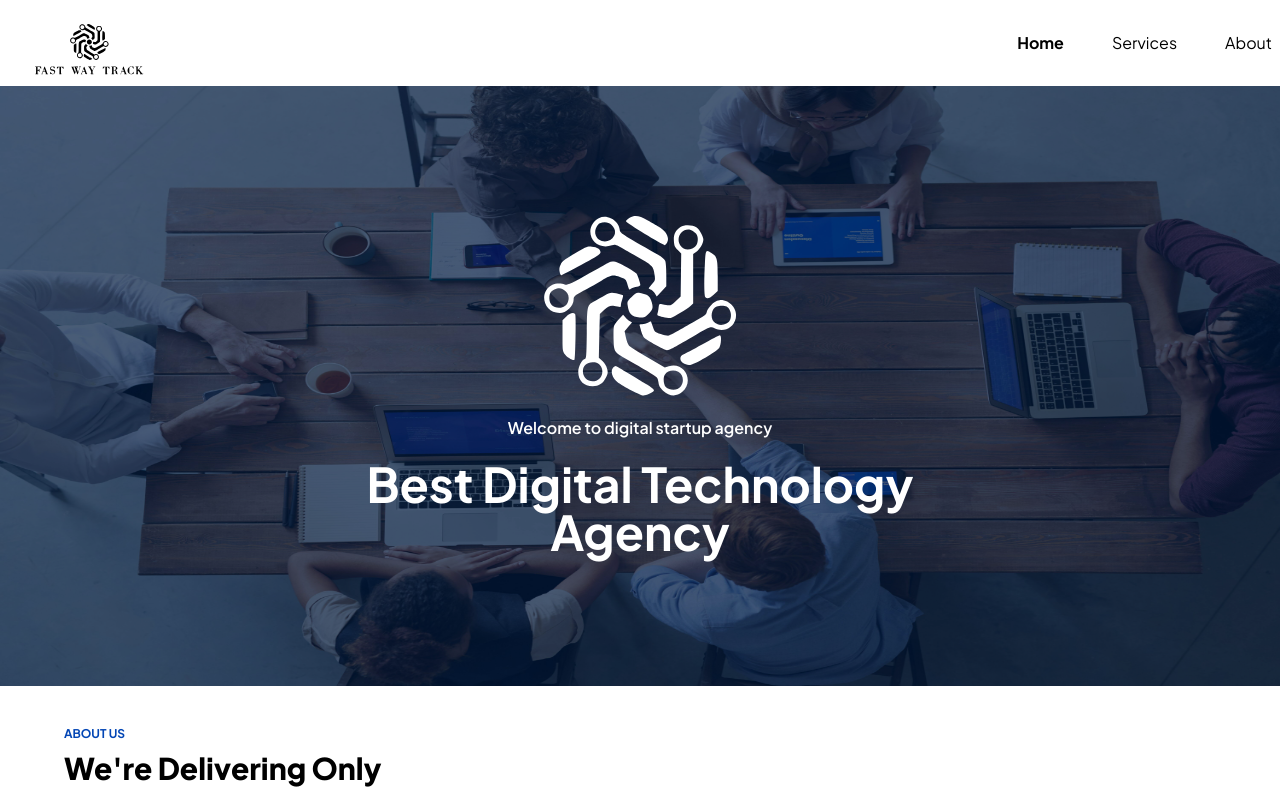
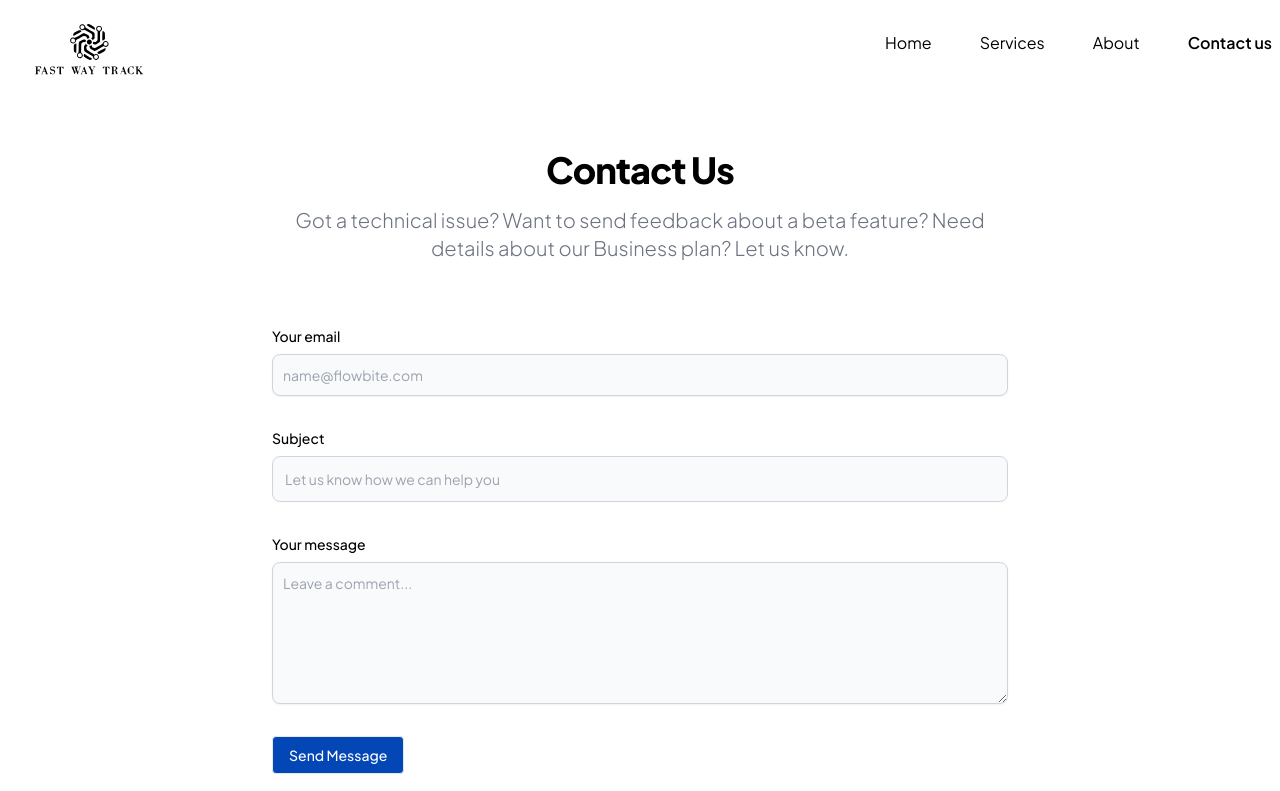
Before and after one commit to MuaviyaImran/FastWayTrack, a Vue app: page /contact in a window 1280 px wide. Before the commit this address led to /. Shown: the top 791 px of the page. Built offline with nearby package versions, Linux system fonts and the light colour scheme.

Commit message:
Added Contact form UI

```diff
--- a/src/components/BaseNavbar.vue
+++ b/src/components/BaseNavbar.vue
@@ -29,7 +29,7 @@ const route = useRoute()
   </div>
   <div class="flex items-center justify-between px-5 py-2 lg:hidden">
     <img src="/favicon.svg" alt="App Logo" class="h-[40px] w-[40px]" loading="lazy" />
-    <div class="flex gap-12 text-xs">
+    <div class="flex gap-4 text-xs md:gap-8 lg:gap-12">
       <router-link :class="{ 'font-bold': route.name == 'home' }" to="/">Home</router-link>
       <router-link :class="{ 'font-semibold': route.name == 'services' }" to="/services">
         Services</router-link
@@ -37,11 +37,14 @@ const route = useRoute()
       <router-link :class="{ 'font-semibold': route.name == 'about' }" to="/about">
         About</router-link
       >
+      <router-link :class="{ 'font-semibold': route.name == 'contact' }" to="/contact">
+        Contact us</router-link
+      >
     </div>
   </div>
   <div class="mx-auto hidden max-w-7xl items-center justify-between p-2 lg:flex">
     <router-link to="/"><IconLogo :height="'70'" width="'150'" /></router-link>
-    <div class="flex gap-12">
+    <div class="flex gap-4 md:gap-8 lg:gap-12">
       <router-link :class="{ 'font-bold': route.name == 'home' }" to="/">Home</router-link>
       <router-link :class="{ 'font-semibold': route.name == 'services' }" to="/services">
         Services</router-link
@@ -49,6 +52,9 @@ const route = useRoute()
       <router-link :class="{ 'font-semibold': route.name == 'about' }" to="/about">
         About</router-link
       >
+      <router-link :class="{ 'font-semibold': route.name == 'contact' }" to="/contact">
+        Contact us</router-link
+      >
     </div>
   </div>
 </template>
--- a/src/router/index.ts
+++ b/src/router/index.ts
@@ -2,6 +2,7 @@ import { createRouter, createWebHistory } from 'vue-router'
 import HomeView from '@/views/HomeView.vue'
 import AboutView from '@/views/AboutView.vue'
 import ServicesView from '@/views/ServicesView.vue'
+import ContactUsView from '@/views/ContactUsView.vue'
 
 const router = createRouter({
   history: createWebHistory(),
@@ -33,6 +34,15 @@ const router = createRouter({
       },
       component: ServicesView,
     },
+    {
+      path: '/contact',
+      name: 'contact',
+      meta: {
+        title: 'Contact',
+        description: 'Contact us page of Fast Way Track', // <= here
+      },
+      component: ContactUsView,
+    },
   ],
 })
 router.beforeEach(async (to, from) => {
--- /dev/null
+++ b/src/views/ContactUsView.vue
@@ -0,0 +1,45 @@
+<template>
+  <section class="">
+    <div class="mx-auto max-w-screen-md px-4 py-8 lg:py-16">
+      <h2 class="mb-4 text-center text-4xl font-extrabold tracking-tight">Contact Us</h2>
+      <p class="mb-8 text-center font-light text-gray-500 sm:text-xl lg:mb-16">
+        Got a technical issue? Want to send feedback about a beta feature? Need details about our
+        Business plan? Let us know.
+      </p>
+      <form action="#" class="space-y-8">
+        <div>
+          <label for="email" class="mb-2 block text-sm font-medium">Your email</label>
+          <input
+            type="email"
+            id="email"
+            class="focus:ring-primary-500 focus:border-primary-500 dark:focus:ring-primary-500 dark:focus:border-primary-500 dark:shadow-sm-light block w-full rounded-lg border border-gray-300 bg-gray-50 p-2.5 text-sm shadow-sm"
+            placeholder="name@flowbite.com"
+            required
+          />
+        </div>
+        <div>
+          <label for="subject" class="mb-2 block text-sm font-medium">Subject</label>
+          <input
+            type="text"
+            id="subject"
+            class="focus:ring-primary-500 focus:border-primary-500 dark:focus:ring-primary-500 dark:focus:border-primary-500 dark:shadow-sm-light block w-full rounded-lg border border-gray-300 bg-gray-50 p-3 text-sm"
+            placeholder="Let us know how we can help you"
+            required
+          />
+        </div>
+        <div class="sm:col-span-2">
+          <label for="message" class="mb-2 block text-sm font-medium">Your message</label>
+          <textarea
+            id="message"
+            rows="6"
+            class="focus:ring-primary-500 focus:border-primary-500 dark:focus:ring-primary-500 dark:focus:border-primary-500 block w-full rounded-lg border border-gray-300 bg-gray-50 p-2.5 text-sm text-gray-900 shadow-sm"
+            placeholder="Leave a comment..."
+          ></textarea>
+        </div>
+        <BaseButton variant="filled" type="primary" class="mx-auto mt-1 w-fit lg:mx-0">
+          <template #text>Send message</template>
+        </BaseButton>
+      </form>
+    </div>
+  </section>
+</template>
```
